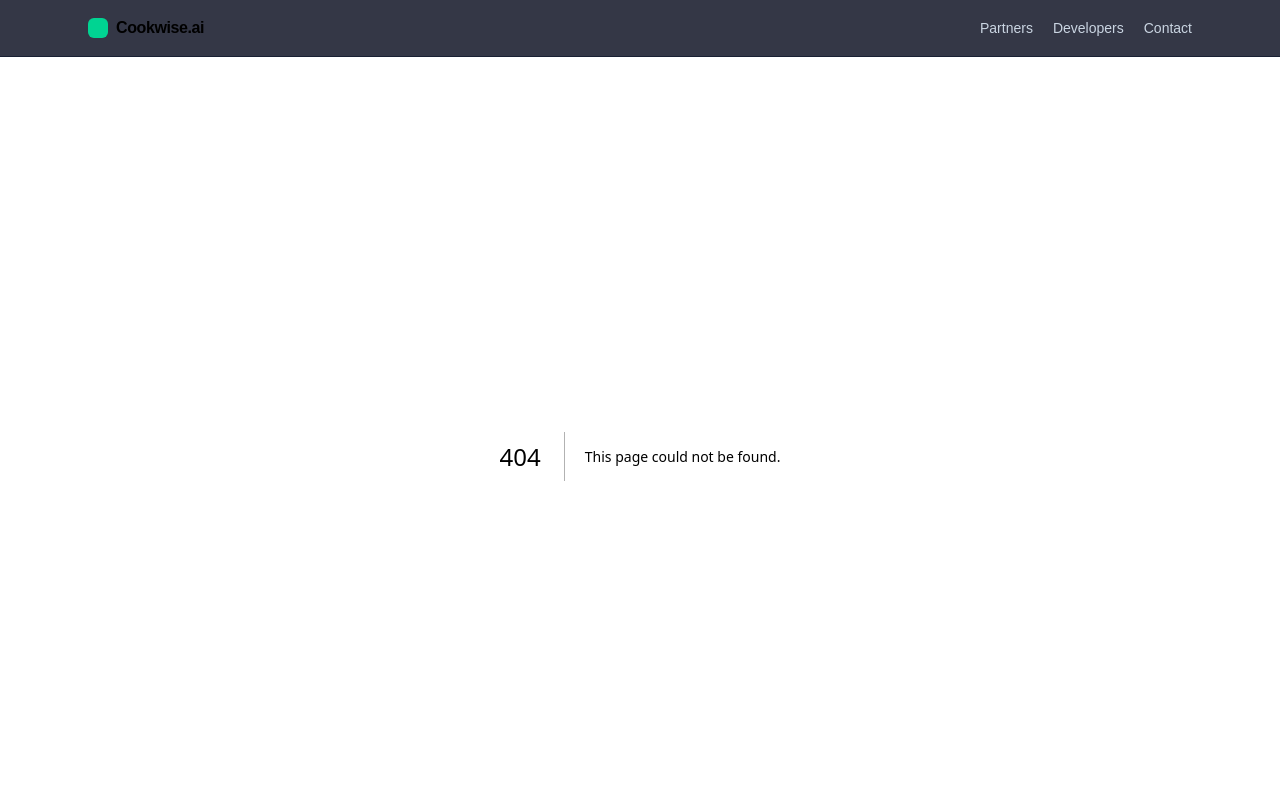
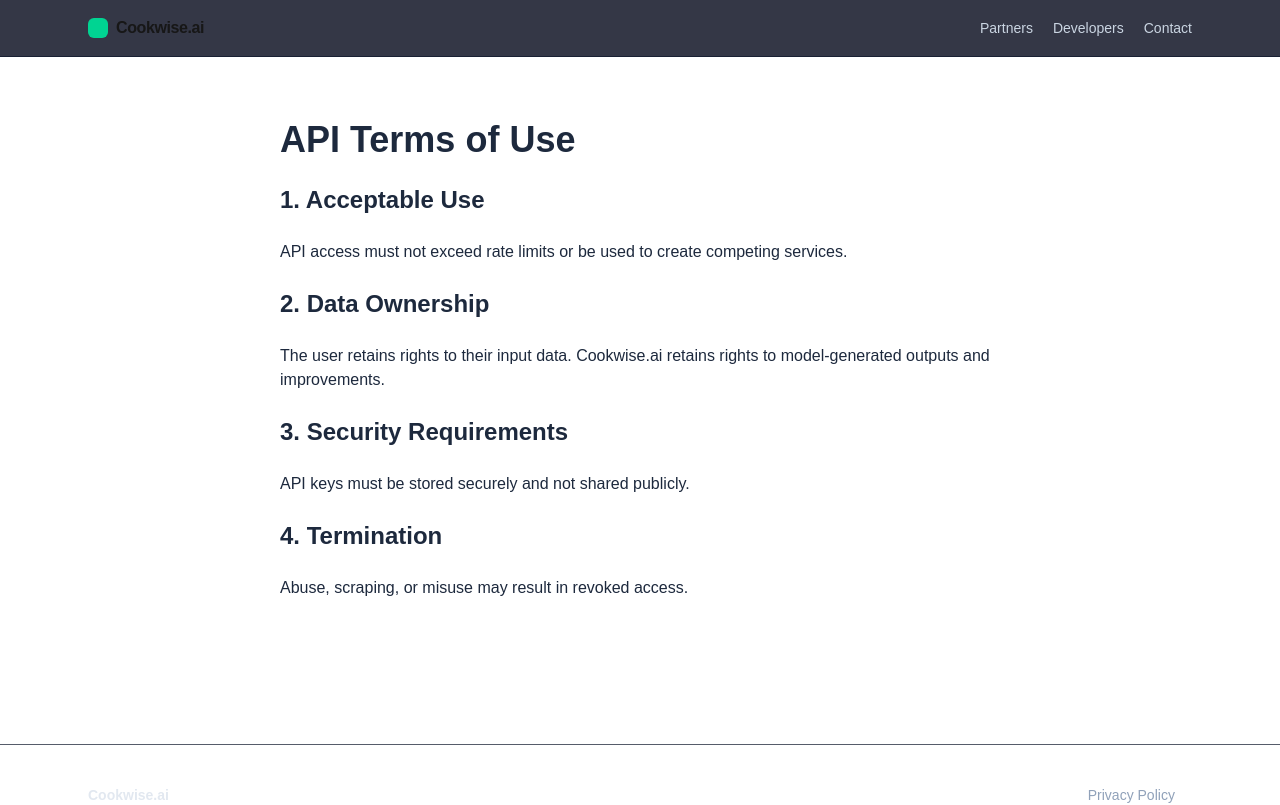
Before and after one commit to robsalter-lab/nextjs-cookwisemkt, a Next.js app: page /api-terms in a window 1280 px wide. Before the commit this address had no page. Shown: the top 805 px of the page. Built offline with nearby package versions, Linux system fonts and the light colour scheme.

Commit message:
Create page.tsx

```diff
--- /dev/null
+++ b/app/api-terms/page.tsx
@@ -0,0 +1,28 @@
+export default function APITerms() {
+  return (
+    <div className="max-w-3xl mx-auto px-6 py-16 text-slate-800">
+      <h1 className="text-4xl font-bold mb-6">API Terms of Use</h1>
+
+      <h2 className="text-2xl font-semibold my-6">1. Acceptable Use</h2>
+      <p>
+        API access must not exceed rate limits or be used to create competing services.
+      </p>
+
+      <h2 className="text-2xl font-semibold my-6">2. Data Ownership</h2>
+      <p>
+        The user retains rights to their input data. Cookwise.ai retains rights to
+        model-generated outputs and improvements.
+      </p>
+
+      <h2 className="text-2xl font-semibold my-6">3. Security Requirements</h2>
+      <p>
+        API keys must be stored securely and not shared publicly.
+      </p>
+
+      <h2 className="text-2xl font-semibold my-6">4. Termination</h2>
+      <p>
+        Abuse, scraping, or misuse may result in revoked access.
+      </p>
+    </div>
+  );
+}
```
